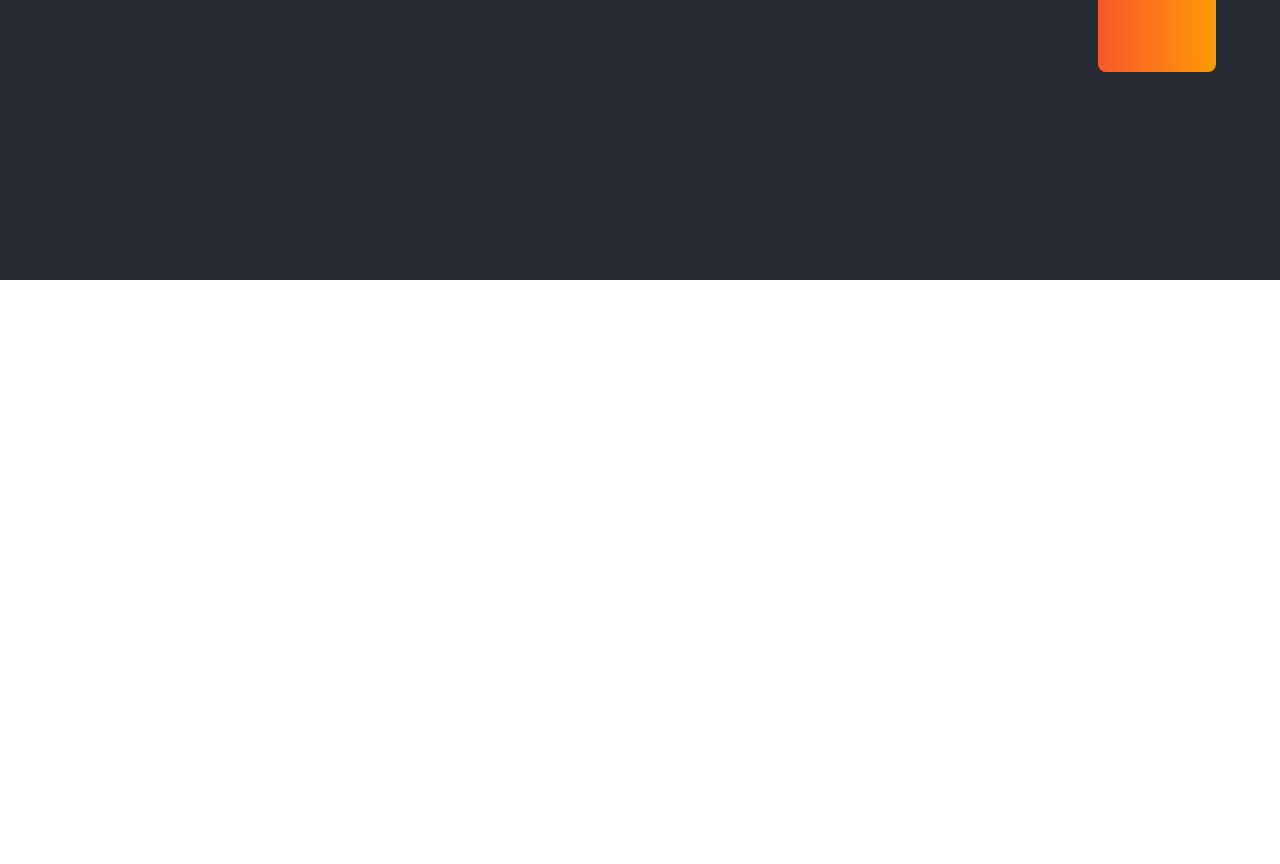
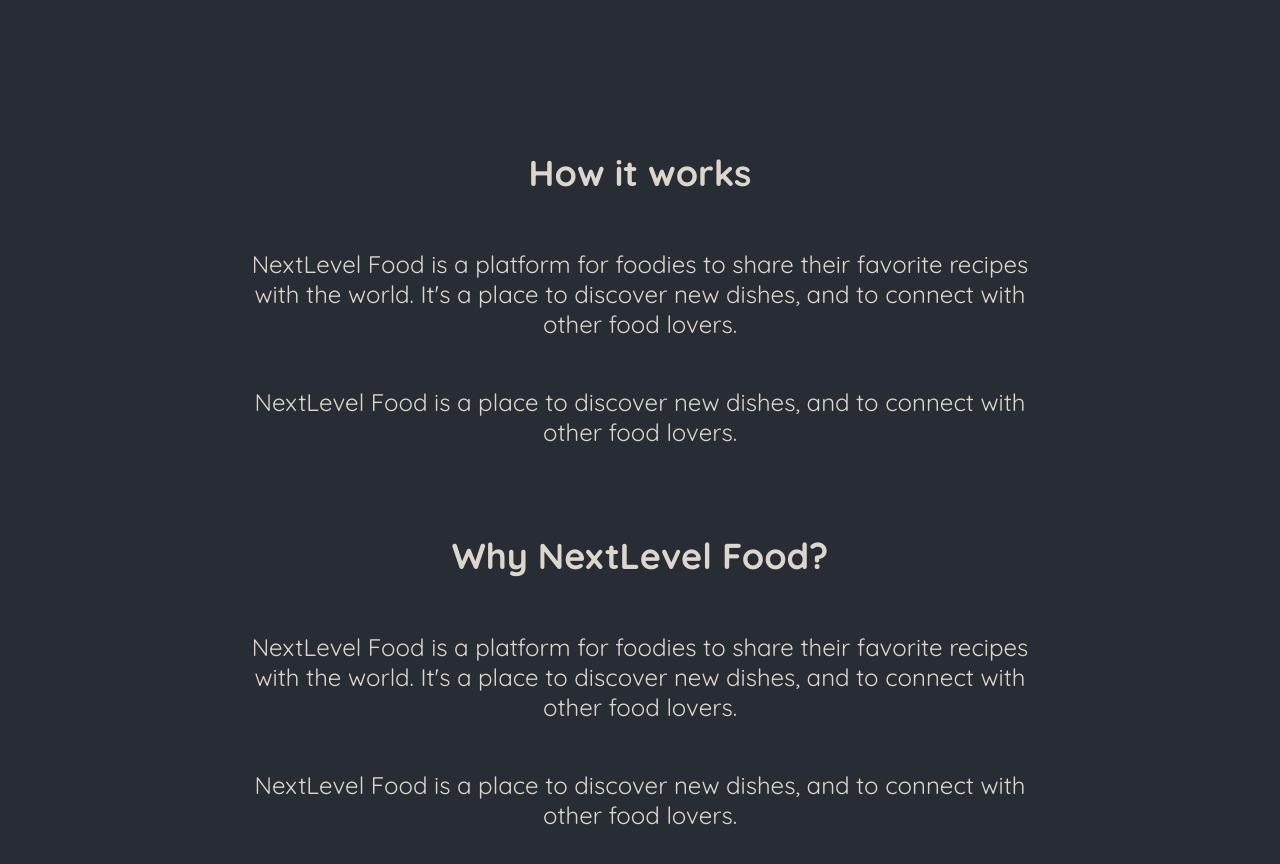
Before and after one commit to Muhammad0320/next-meal, a Next.js app: page / in a window 1280 px wide. Shown: the part 520-1384 px from the top of the page. Before the commit the page ends 800 px from the top, so only its background shows below. Built offline with nearby package versions, Linux system fonts and the light colour scheme.

Commit message:
chore: add styled and text to page comp

```diff
--- a/app/page.jsx
+++ b/app/page.jsx
@@ -8,15 +8,45 @@
       <header className={classes.header}>
         <div className={classes.slideshow}></div>
 
+        <div>
           <div className={classes.hero}>
             <h1> NextLevel Foods for NextLevel Foodies </h1>
             <p>Tast and share food from all over the world</p>
           </div>
+
           <div className={classes.cta}>
             <Link href="/community"> Join the community </Link>
-          <Link href="meals"> Explore Meals </Link>
+            <Link href="/meals"> Explore Meals </Link>
+          </div>
         </div>
       </header>
+      <main>
+        <section className={classes.section}>
+          <h2>How it works</h2>
+          <p>
+            NextLevel Food is a platform for foodies to share their favorite
+            recipes with the world. It&apos;s a place to discover new dishes,
+            and to connect with other food lovers.
+          </p>
+          <p>
+            NextLevel Food is a place to discover new dishes, and to connect
+            with other food lovers.
+          </p>
+        </section>
+
+        <section className={classes.section}>
+          <h2>Why NextLevel Food?</h2>
+          <p>
+            NextLevel Food is a platform for foodies to share their favorite
+            recipes with the world. It&apos;s a place to discover new dishes,
+            and to connect with other food lovers.
+          </p>
+          <p>
+            NextLevel Food is a place to discover new dishes, and to connect
+            with other food lovers.
+          </p>
+        </section>
+      </main>
     </>
   );
 }
```
Lines whose indentation alone changed are shown as unchanged.
